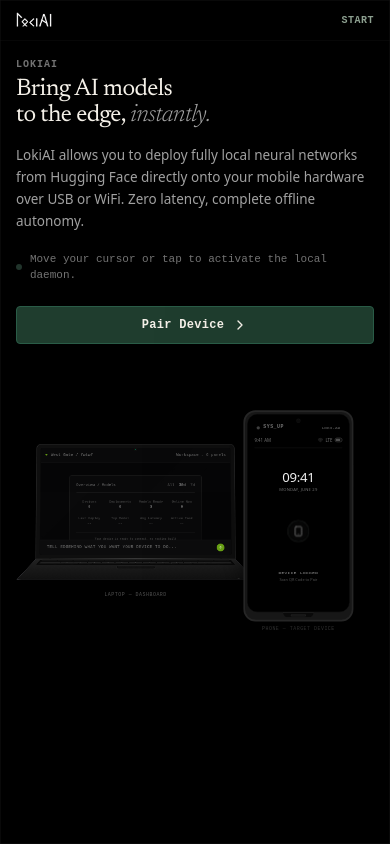
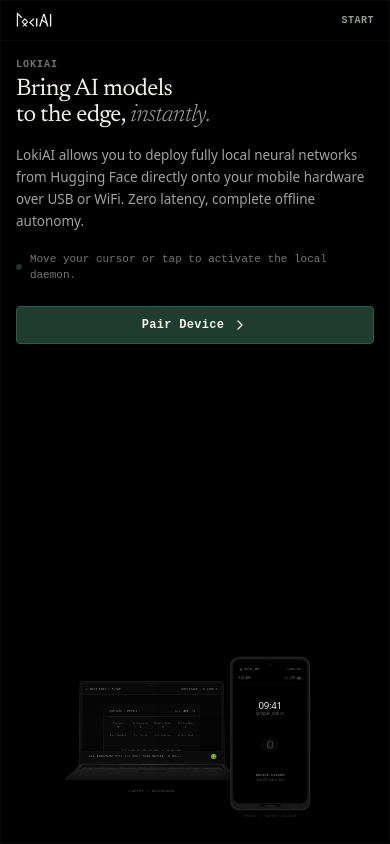
Before and after one commit to The-Shriks1/LokiAI-v1.1, a React (Vite) app: page / in a window 390 px wide. Both pictures are taken after a click on the button "START JOURNEY". Built offline with nearby package versions, Linux system fonts and the light colour scheme; a small style sheet from the web is missing.

Commit message:
feat: refactor mobile layout to single-screen app view with internal scrolling text

```diff
--- a/src/App.tsx
+++ b/src/App.tsx
@@ -686,7 +686,7 @@
   };
 
   return (
-    <div className="relative min-h-screen lg:h-screen overflow-y-auto lg:overflow-hidden bg-[#000000] text-[#F4F0E8] flex flex-col justify-between font-sans selection:bg-[#2A4237] selection:text-[#F4F0E8]">
+    <div className="relative h-[100dvh] w-full overflow-hidden bg-[#000000] text-[#F4F0E8] flex flex-col justify-between font-sans selection:bg-[#2A4237] selection:text-[#F4F0E8]">
 
       {/* Landing page full-screen background video */}
       <div className={`absolute inset-0 z-0 transition-opacity duration-[1500ms] pointer-events-none ${activeChapter === 'landing' ? 'opacity-100' : 'opacity-0'}`}>
@@ -788,16 +788,16 @@
       </header>
 
       {/* Narrative Section & Continuous viewport journey */}
-      <main className="flex-1 min-h-0 w-full max-w-7xl mx-auto px-4 sm:px-6 py-4 md:py-8 pb-32 lg:pb-8 flex flex-col lg:flex-row items-center lg:items-stretch lg:justify-between gap-8 lg:gap-12 relative z-10">
+      <main className="flex-1 min-h-0 h-full w-full max-w-7xl mx-auto px-4 sm:px-6 py-4 md:py-8 flex flex-col lg:flex-row items-center lg:items-stretch lg:justify-between gap-2 sm:gap-4 lg:gap-12 relative z-10 overflow-hidden">
 
         {/* LEFT COMPONENT COLUMN: NARRATIVE PORTION */}
-        <div className={`w-full ${activeChapter === 'landing' ? 'lg:w-10/12 mx-auto text-center items-center flex-1' : 'lg:w-5/12'} flex flex-col justify-center min-h-0 lg:min-h-[280px] space-y-4 transition-all duration-700`} ref={narrativeRef}>
+        <div className={`w-full flex-1 overflow-y-auto overflow-x-hidden min-h-0 ${activeChapter === 'landing' ? 'lg:w-10/12 mx-auto text-center items-center' : 'lg:w-5/12'} flex flex-col justify-start lg:justify-center lg:min-h-[280px] space-y-4 transition-all duration-700 pb-4 lg:pb-0`} ref={narrativeRef}>
           {renderChapterNarrative()}
         </div>
 
         {/* RIGHT COMPONENT COLUMN: IMMERSIVE DEVICE HOUSING */}
-        <div className={`relative w-full lg:w-7/12 flex items-center justify-center h-[340px] min-[400px]:h-[360px] min-[480px]:h-[400px] sm:h-[460px] lg:h-auto lg:min-h-0 pb-12 sm:pb-0 transition-opacity duration-700 ${activeChapter === 'landing' ? 'opacity-0 pointer-events-none hidden lg:flex' : 'opacity-100'}`} ref={deviceContainerRef}>
-          <div className="flex flex-row flex-nowrap items-center justify-center gap-4 sm:gap-8 lg:gap-20 xl:gap-24 scale-[0.55] min-[400px]:scale-[0.6] min-[480px]:scale-[0.7] sm:scale-[0.85] lg:scale-100 origin-center transition-all duration-300">
+        <div className={`relative w-full lg:w-7/12 flex items-center justify-center h-[180px] min-[400px]:h-[220px] sm:h-[280px] lg:h-auto shrink-0 transition-opacity duration-700 ${activeChapter === 'landing' ? 'opacity-0 pointer-events-none hidden lg:flex' : 'opacity-100'}`} ref={deviceContainerRef}>
+          <div className="flex flex-row flex-nowrap items-center justify-center gap-4 sm:gap-8 lg:gap-20 xl:gap-24 scale-[0.4] min-[400px]:scale-[0.45] sm:scale-[0.6] lg:scale-100 origin-center transition-all duration-300">
 
             {/* Laptop — the dashboard, what the user is looking at on their laptop screen */}
             <div className="flex flex-col items-center gap-2">
```
